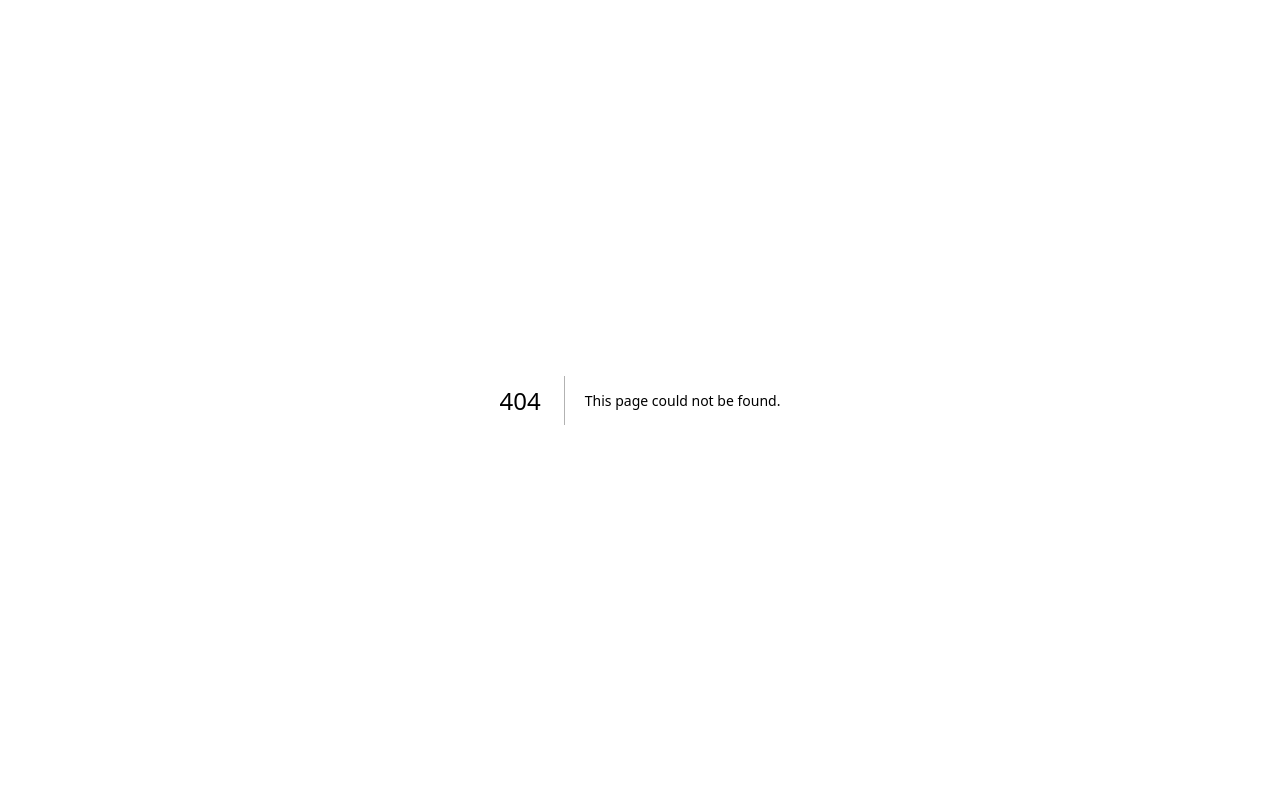
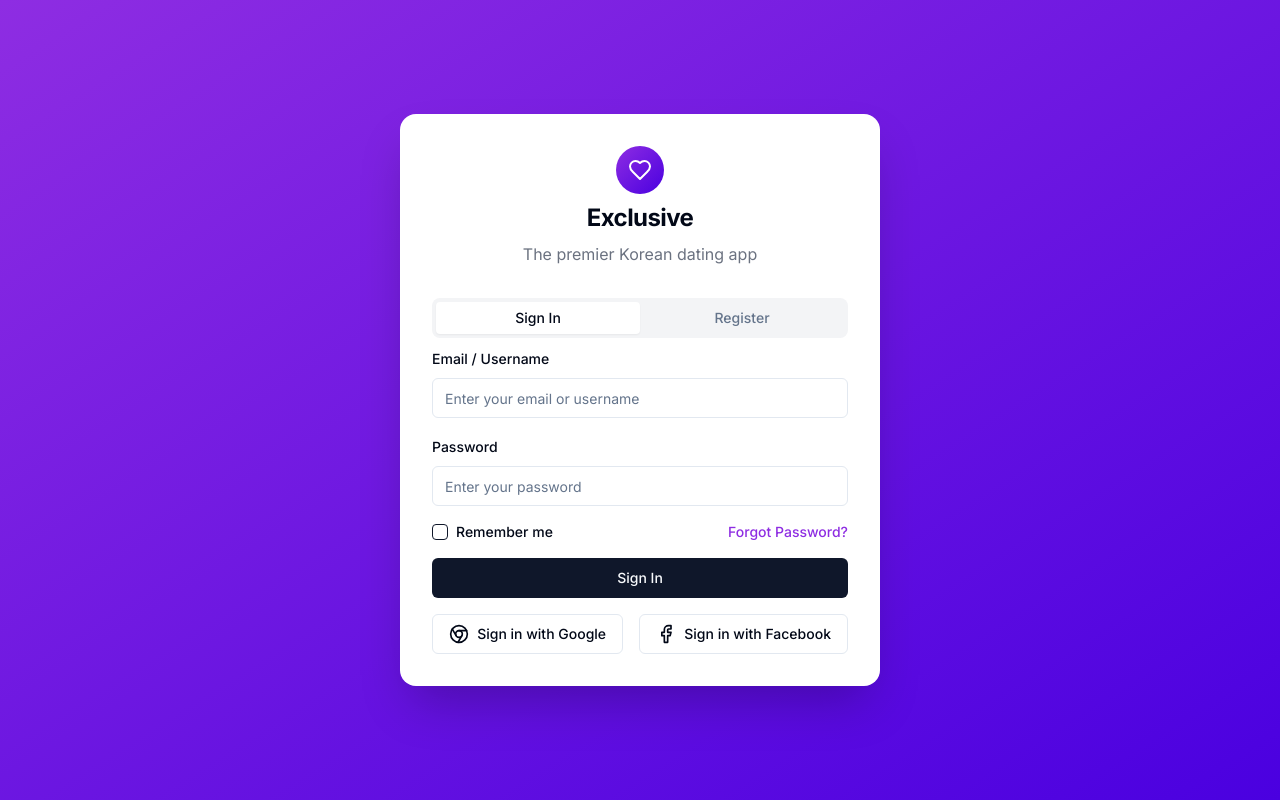
Before and after one commit to jon-jc/dating-app-kr, a Next.js app: page /sign-up in a window 1280 px wide. Before the commit this address had no page. Built offline with nearby package versions, Linux system fonts and the light colour scheme.

Commit message:
Implement New Sign-Up Page for Korean Dating App

```diff
--- /dev/null
+++ b/app/sign-up/page.tsx
@@ -0,0 +1,12 @@
+import SignUpPage from "@/components/sign-up";
+import React from "react";
+
+const page = () => {
+  return (
+    <div>
+      <SignUpPage />
+    </div>
+  );
+};
+
+export default page;
--- /dev/null
+++ b/components/sign-up.tsx
@@ -0,0 +1,181 @@
+import { Tabs, TabsList, TabsTrigger, TabsContent } from "@/components/ui/tabs";
+import { Label } from "@/components/ui/label";
+import { Input } from "@/components/ui/input";
+import { Checkbox } from "@/components/ui/checkbox";
+import Link from "next/link";
+import { Button } from "@/components/ui/button";
+import { Avatar, AvatarImage, AvatarFallback } from "@/components/ui/avatar";
+
+export default function SignUpPage() {
+  return (
+    <div className="flex min-h-[100dvh] flex-col items-center justify-center bg-gradient-to-br from-[#8e2de2] to-[#4a00e0] px-4 py-12 sm:px-6 lg:px-8">
+      <div className="mx-auto w-full max-w-[480px] space-y-8 rounded-2xl bg-white p-8 shadow-2xl dark:bg-gray-950">
+        <div className="flex flex-col items-center space-y-2">
+          <div className="flex h-12 w-12 items-center justify-center rounded-full bg-gradient-to-br from-[#8e2de2] to-[#4a00e0]">
+            <HeartIcon className="h-6 w-6 text-white" />
+          </div>
+          <h1 className="text-2xl font-bold tracking-tight">Exclusive</h1>
+          <p className="text-gray-500 dark:text-gray-400">
+            The premier Korean dating app
+          </p>
+        </div>
+        <div className="space-y-4">
+          <Tabs defaultValue="sign-in">
+            <TabsList className="grid grid-cols-2 rounded-lg bg-gray-100 p-1 dark:bg-gray-800">
+              <TabsTrigger value="sign-in">Sign In</TabsTrigger>
+              <TabsTrigger value="register">Register</TabsTrigger>
+            </TabsList>
+            <TabsContent value="sign-in">
+              <form className="space-y-4">
+                <div className="space-y-2">
+                  <Label htmlFor="email">Email / Username</Label>
+                  <Input
+                    id="email"
+                    type="text"
+                    placeholder="Enter your email or username"
+                  />
+                </div>
+                <div className="space-y-2">
+                  <Label htmlFor="password">Password</Label>
+                  <Input
+                    id="password"
+                    type="password"
+                    placeholder="Enter your password"
+                  />
+                </div>
+                <div className="flex items-center justify-between">
+                  <div className="flex items-center space-x-2">
+                    <Checkbox id="remember" />
+                    <Label htmlFor="remember" className="text-sm font-medium">
+                      Remember me
+                    </Label>
+                  </div>
+                  <Link
+                    href="#"
+                    className="text-sm font-medium text-[#8e2de2] hover:underline"
+                    prefetch={false}
+                  >
+                    Forgot Password?
+                  </Link>
+                </div>
+                <Button type="submit" className="w-full">
+                  Sign In
+                </Button>
+              </form>
+            </TabsContent>
+            <TabsContent value="register">
+              <form className="space-y-4">
+                <div className="space-y-2">
+                  <Label htmlFor="name">Name</Label>
+                  <Input id="name" type="text" placeholder="Enter your name" />
+                </div>
+                <div className="space-y-2">
+                  <Label htmlFor="email">Email</Label>
+                  <Input
+                    id="email"
+                    type="email"
+                    placeholder="Enter your email"
+                  />
+                </div>
+                <div className="space-y-2">
+                  <Label htmlFor="password">Password</Label>
+                  <Input
+                    id="password"
+                    type="password"
+                    placeholder="Enter your password"
+                  />
+                </div>
+                <div className="space-y-2">
+                  <Label htmlFor="photo">Profile Photo</Label>
+                  <div className="flex items-center space-x-4">
+                    <Avatar className="h-12 w-12 border-2 border-gray-200 dark:border-gray-800">
+                      <img src="/placeholder.svg" alt="Profile Photo" />
+                      <AvatarFallback>JP</AvatarFallback>
+                    </Avatar>
+                    <Button variant="outline" size="sm">
+                      Upload
+                    </Button>
+                  </div>
+                </div>
+                <Button type="submit" className="w-full">
+                  Register
+                </Button>
+              </form>
+            </TabsContent>
+          </Tabs>
+          <div className="flex items-center justify-center space-x-4">
+            <Button variant="outline" className="w-full">
+              <ChromeIcon className="h-5 w-5 mr-2" />
+              Sign in with Google
+            </Button>
+            <Button variant="outline" className="w-full">
+              <FacebookIcon className="h-5 w-5 mr-2" />
+              Sign in with Facebook
+            </Button>
+          </div>
+        </div>
+      </div>
+    </div>
+  );
+}
+
+function ChromeIcon(props: React.SVGProps<SVGSVGElement>) {
+  return (
+    <svg
+      {...props}
+      xmlns="http://www.w3.org/2000/svg"
+      width="24"
+      height="24"
+      viewBox="0 0 24 24"
+      fill="none"
+      stroke="currentColor"
+      strokeWidth="2"
+      strokeLinecap="round"
+      strokeLinejoin="round"
+    >
+      <circle cx="12" cy="12" r="10" />
+      <circle cx="12" cy="12" r="4" />
+      <line x1="21.17" x2="12" y1="8" y2="8" />
+      <line x1="3.95" x2="8.54" y1="6.06" y2="14" />
+      <line x1="10.88" x2="15.46" y1="21.94" y2="14" />
+    </svg>
+  );
+}
+
+function FacebookIcon(props: React.SVGProps<SVGSVGElement>) {
+  return (
+    <svg
+      {...props}
+      xmlns="http://www.w3.org/2000/svg"
+      width="24"
+      height="24"
+      viewBox="0 0 24 24"
+      fill="none"
+      stroke="currentColor"
+      strokeWidth="2"
+      strokeLinecap="round"
+      strokeLinejoin="round"
+    >
+      <path d="M18 2h-3a5 5 0 0 0-5 5v3H7v4h3v8h4v-8h3l1-4h-4V7a1 1 0 0 1 1-1h3z" />
+    </svg>
+  );
+}
+
+function HeartIcon(props: React.SVGProps<SVGSVGElement>) {
+  return (
+    <svg
+      {...props}
+      xmlns="http://www.w3.org/2000/svg"
+      width="24"
+      height="24"
+      viewBox="0 0 24 24"
+      fill="none"
+      stroke="currentColor"
+      strokeWidth="2"
+      strokeLinecap="round"
+      strokeLinejoin="round"
+    >
+      <path d="M19 14c1.49-1.46 3-3.21 3-5.5A5.5 5.5 0 0 0 16.5 3c-1.76 0-3 .5-4.5 2-1.5-1.5-2.74-2-4.5-2A5.5 5.5 0 0 0 2 8.5c0 2.3 1.5 4.05 3 5.5l7 7Z" />
+    </svg>
+  );
+}
--- /dev/null
+++ b/components/ui/checkbox.tsx
@@ -0,0 +1,30 @@
+"use client"
+
+import * as React from "react"
+import * as CheckboxPrimitive from "@radix-ui/react-checkbox"
+import { Check } from "lucide-react"
+
+import { cn } from "@/lib/utils"
+
+const Checkbox = React.forwardRef<
+  React.ElementRef<typeof CheckboxPrimitive.Root>,
+  React.ComponentPropsWithoutRef<typeof CheckboxPrimitive.Root>
+>(({ className, ...props }, ref) => (
+  <CheckboxPrimitive.Root
+    ref={ref}
+    className={cn(
+      "peer h-4 w-4 shrink-0 rounded-sm border border-primary ring-offset-background focus-visible:outline-none focus-visible:ring-2 focus-visible:ring-ring focus-visible:ring-offset-2 disabled:cursor-not-allowed disabled:opacity-50 data-[state=checked]:bg-primary data-[state=checked]:text-primary-foreground",
+      className
+    )}
+    {...props}
+  >
+    <CheckboxPrimitive.Indicator
+      className={cn("flex items-center justify-center text-current")}
+    >
+      <Check className="h-4 w-4" />
+    </CheckboxPrimitive.Indicator>
+  </CheckboxPrimitive.Root>
+))
+Checkbox.displayName = CheckboxPrimitive.Root.displayName
+
+export { Checkbox }
--- a/package.json
+++ b/package.json
@@ -10,6 +10,7 @@
   },
   "dependencies": {
     "@radix-ui/react-avatar": "^1.0.4",
+    "@radix-ui/react-checkbox": "^1.0.4",
     "@radix-ui/react-label": "^2.0.2",
     "@radix-ui/react-select": "^2.0.0",
     "@radix-ui/react-slot": "^1.0.2",
```
Also changed, not shown: 1 other file (tests, documents, lock files or other folders).
